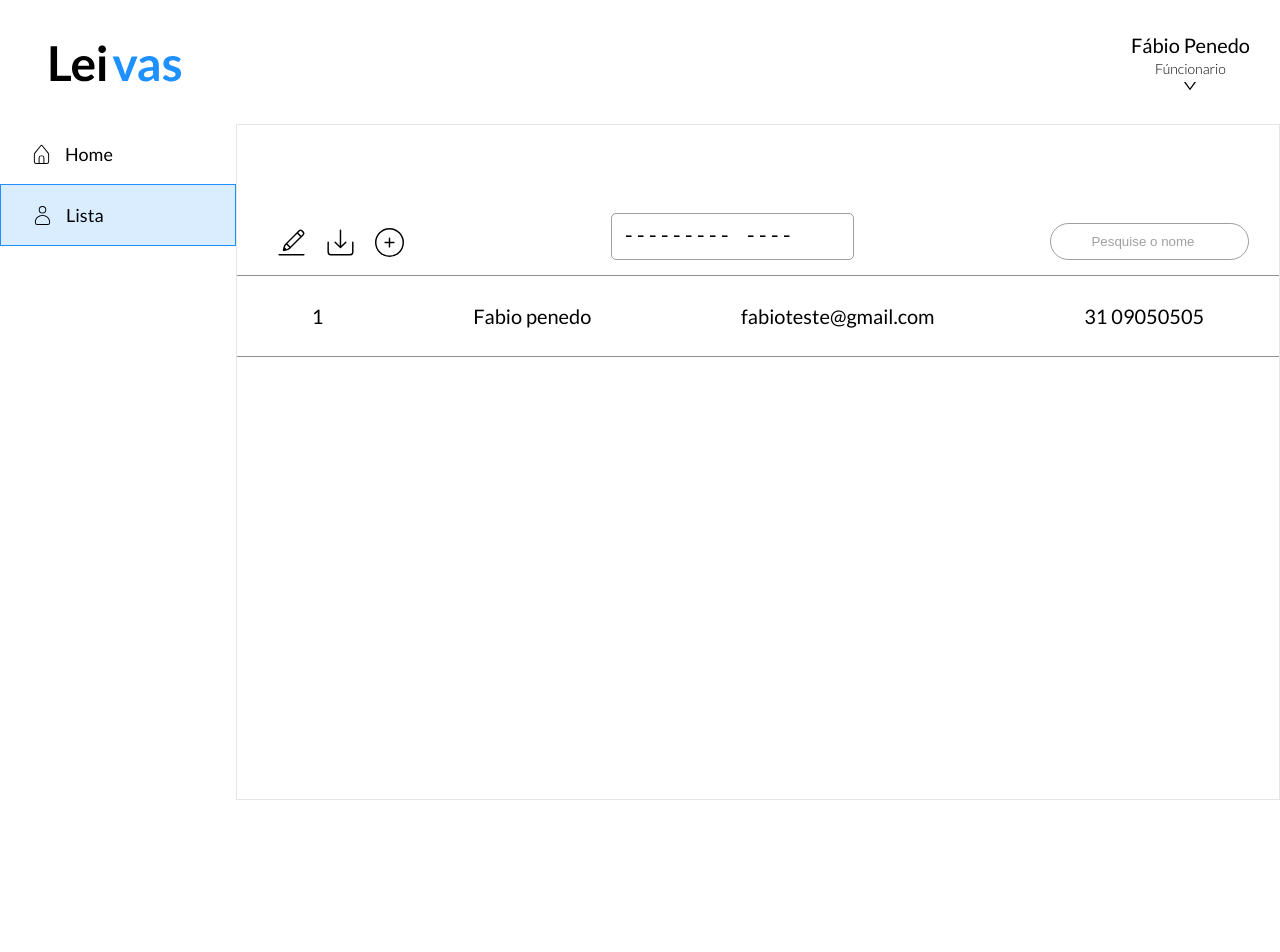
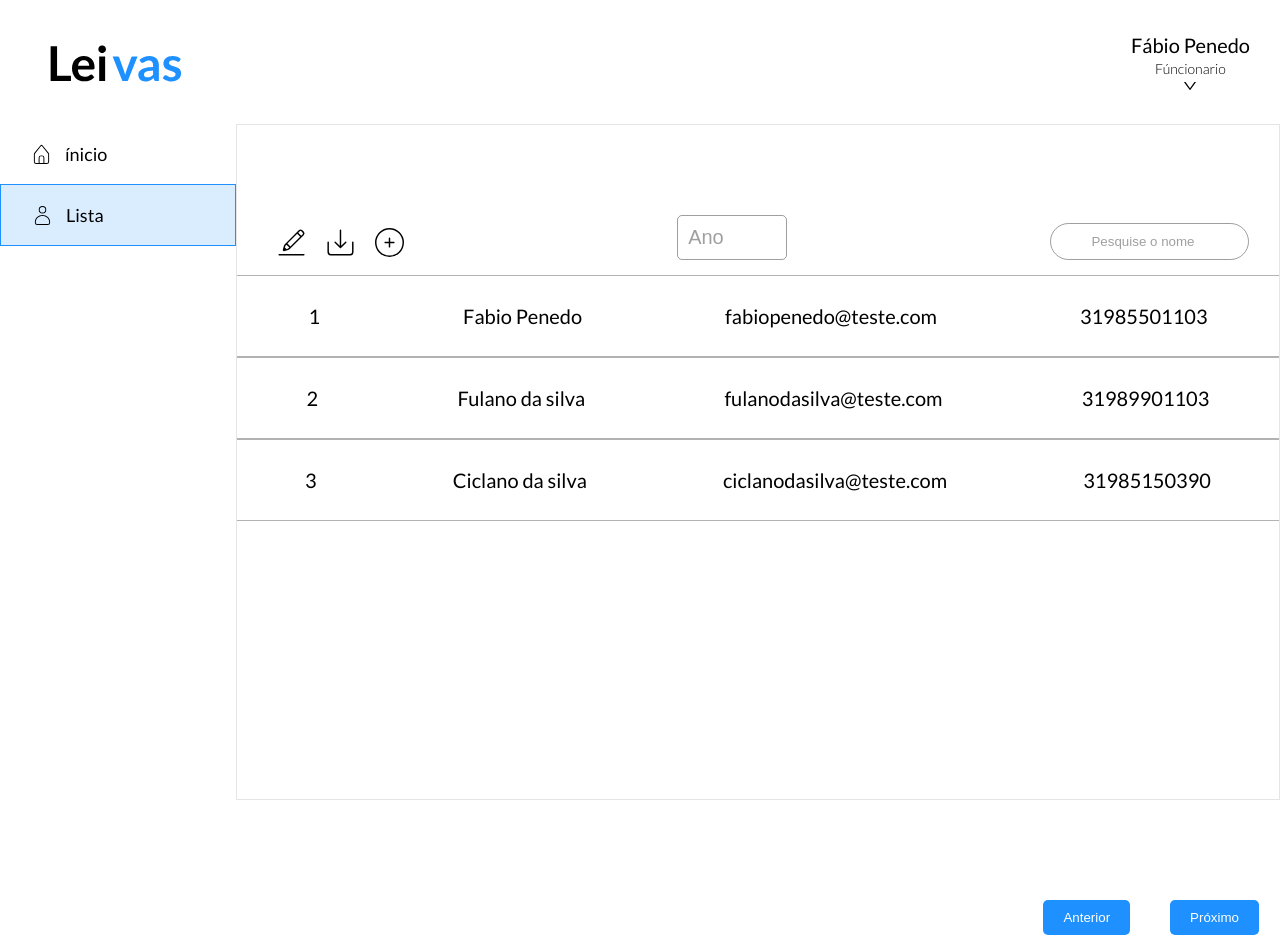
Before and after one commit to FabioPenedo/app-leivas, a React (Vite) app: page /funcionario in a window 1280 px wide. Shown: the top 952 px of the page. Before the commit the page ends 800 px from the top, so only its background shows below. Built offline with nearby package versions, Linux system fonts and the light colour scheme.

Commit message:
layout da parte funcionario completa, mudei o type do ano, trocando de month para number e adicionado botao de anterior e proximo para limitar a quantidade de usuarios a ser exibido

```diff
--- /dev/null
+++ b/src/components/UserList.tsx
@@ -0,0 +1,28 @@
+import { Usertest } from '../helpers/Usertest';
+import { useState } from 'react';
+import style from '../pages/Employee/Employee.module.css';
+
+export const UserList = () => {
+  const [selectedKey, setSelectedKey] = useState<number | null>(null);
+
+  const handleSelect = (key: number) => {
+    setSelectedKey(key === selectedKey ? null : key);
+  }
+
+  return (
+    <>
+      {Usertest.map((item, index) => (
+        <div
+          key={index}
+          className={`${style.upSideInfo} ${index === selectedKey ? style.upSideInfoSelect : ''}`}
+          onClick={() => handleSelect(index)}
+        >
+          <p>{item.id}</p>
+          <p>{item.name}</p>
+          <p>{item.email}</p>
+          <p>{item.cel}</p>
+        </div>
+      ))}
+    </>
+  )
+}
--- /dev/null
+++ b/src/helpers/Usertest.ts
@@ -0,0 +1,27 @@
+export type User = {
+  id: number;
+  email: string;
+  name: string;
+  cel: number;
+}
+
+export const Usertest: User[] = [
+  {
+    id: 1,
+    name: 'Fabio Penedo',
+    email: 'fabiopenedo@teste.com',
+    cel: 31985501103
+  },
+  {
+    id: 2,
+    name: 'Fulano da silva',
+    email: 'fulanodasilva@teste.com',
+    cel: 31989901103
+  },
+  {
+    id: 3,
+    name: 'Ciclano da silva',
+    email: 'ciclanodasilva@teste.com',
+    cel: 31985150390
+  }
+]
--- a/src/pages/Employee/Employee.module.css
+++ b/src/pages/Employee/Employee.module.css
@@ -105,7 +105,7 @@
         }
       }
 
-      & input[type="month"] {
+      & input[type="number"] {
         background-color: transparent;
         color: #000;
         padding: 10px;
@@ -115,10 +115,10 @@
         font-size: 20px;
       }
 
-      & input[type="month"]::-webkit-calendar-picker-indicator {
-        filter: invert(1);
-        /* Inverte a cor do ícone */
+      & input[type="number"]::placeholder {
+        color: rgba(0, 0, 0, 0.377);
       }
+
       & input[type="search"] {
         background-color: transparent;
         color: rgba(0, 0, 0, 0.377);
@@ -138,8 +138,8 @@
       & .upSideInfo {
         width: 100%;
         height: 80px;
-        border-top: 1px solid rgba(0, 0, 0, 0.432);
-        border-bottom: 1px solid rgba(0, 0, 0, 0.432);
+        border-top: 1px solid rgba(0, 0, 0, 0.300);
+        border-bottom: 1px solid rgba(0, 0, 0, 0.300);
         display: flex;
         align-items: center;
         justify-content: space-around;
@@ -155,6 +155,40 @@
         border-bottom: 1px solid #1E90FF;
         border-top: 1px solid #1E90FF;
       }
+
+      & .upSideInfoSelect {
+        width: 100%;
+        height: 80px;
+        display: flex;
+        align-items: center;
+        justify-content: space-around;
+        cursor: pointer;
+        background-color: #1e8fff2a;
+        border-bottom: 1px solid #1E90FF;
+        border-top: 1px solid #1E90FF;
+      }
+
+      & .previousAndNext {
+        display: flex;
+        justify-content: end;
+        align-items: end;
+        height: calc(100% - 90px);
+
+        & button {
+          margin: 20px;
+          color: #fff;
+          padding: 10px 20px;
+          background-color: #1E90FF;
+          border: 0;
+          border-radius: 5px;
+          cursor: pointer;
+          transition: all .5s ease;
+        }
+
+        & button:hover {
+          background-color: #1e8fffce;
+        }
+      }
     }
   }
 }
--- a/src/pages/Employee/Employee.tsx
+++ b/src/pages/Employee/Employee.tsx
@@ -6,7 +6,7 @@ import { CiHome } from "react-icons/ci";
 import { CiEdit } from "react-icons/ci";
 import { CiImport } from "react-icons/ci";
 import { CiCirclePlus } from "react-icons/ci";
-
+import { UserList } from '../../components/UserList';
 
 export const Employee = () => {
   return (
@@ -25,7 +25,7 @@ export const Employee = () => {
         <div className={style.left}>
           <div className={style.menu}>
             <CiHome className={style.icon} />
-            <h1>Home</h1>
+            <h1>ínicio</h1>
           </div>
           <div className={`${style.menu} ${style.current}`}>
             <CiUser className={style.icon} />
@@ -39,15 +39,14 @@ export const Employee = () => {
               <CiImport className={style.icon} />
               <CiCirclePlus className={style.icon} />
             </div>
-            <input type="month" />
+            <input type="number" min="1900" max="2100" placeholder="Ano" />
             <input type="search" placeholder='Pesquise o nome' className={style.search} />
           </div>
           <div className={style.rightUpside}>
-            <div className={style.upSideInfo}>
-              <p>1</p>
-              <p>Fabio penedo</p>
-              <p>fabioteste@gmail.com</p>
-              <p>31 09050505</p>
+            <UserList />
+            <div className={style.previousAndNext}>
+              <button className={style.previous}>Anterior</button>
+              <button>Próximo</button>
             </div>
           </div>
         </div>
--- a/src/pages/User/User.module.css
+++ b/src/pages/User/User.module.css
@@ -125,7 +125,7 @@
         display: flex;
         justify-content: center;
 
-        & input[type="month"] {
+        & input[type="number"] {
           background-color: transparent;
           color: #000;
           padding: 5px;
@@ -135,9 +135,8 @@
           font-size: 18px;
         }
 
-        & input[type="month"]::-webkit-calendar-picker-indicator {
-          filter: invert(1);
-          /* Inverte a cor do ícone */
+        & input[type="number"]::placeholder {
+          color: rgba(0, 0, 0, 0.377);
         }
       }
 
--- a/src/pages/User/User.tsx
+++ b/src/pages/User/User.tsx
@@ -58,12 +58,12 @@ export const User = () => {
             <div className={style.modal}>
               <div className={style.modalIcon}>
                 <CiSquareRemove
-                className={style.icon}
-                onClick={closeModal}
+                  className={style.icon}
+                  onClick={closeModal}
                 />
               </div>
               <div className={style.modalInput}>
-                <input type="month" />
+                <input type="number" min="1900" max="2100" placeholder="Ano" />
               </div>
               <div className={style.modalDatas}>
                 <div className={style.month}>
```
